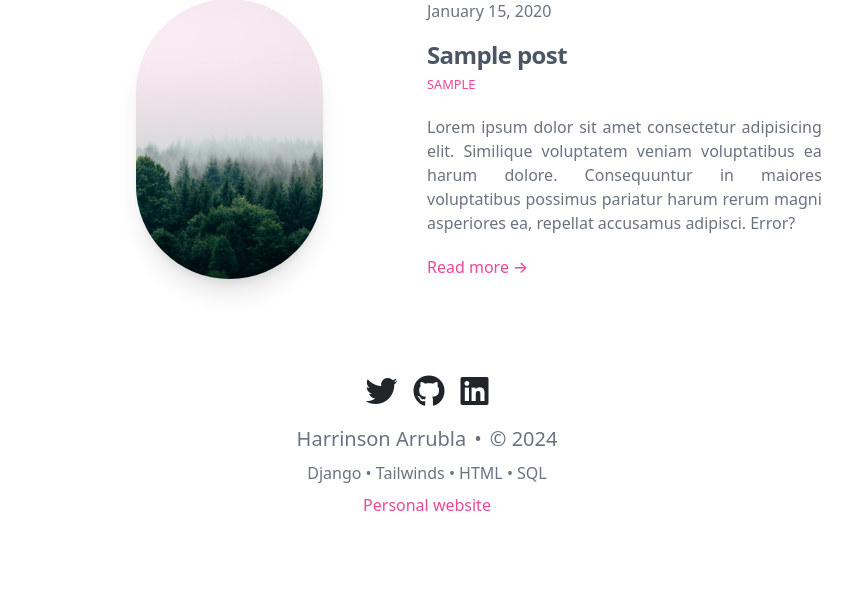
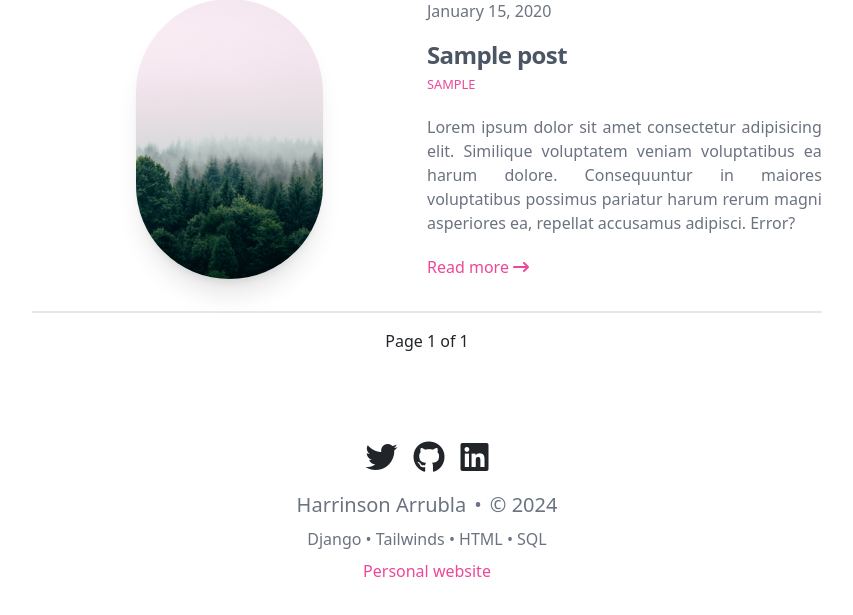
Before and after one commit to haarrublar/personalWebsite, a Django app: page /blog/ in a window 1280 px wide. Shown: the part 259-874 px from the top of the page, without its empty margins (213-1066 px from the left). Before the commit the page ends 770 px from the top, so only its background shows below. Run offline with Django 4.2, Linux system fonts and the light colour scheme; tables that the repository leaves empty hold one stand-in row (values such as "Sample post"); some libraries are stand-ins or nearby versions.

Commit message:
pagination added

```diff
--- a/blog/templates/blog/post/list.html
+++ b/blog/templates/blog/post/list.html
@@ -43,14 +43,16 @@
                                 Lorem ipsum dolor sit amet consectetur adipisicing elit. Similique voluptatem veniam voluptatibus ea harum dolore. Consequuntur in maiores voluptatibus possimus pariatur harum rerum magni asperiores ea, repellat accusamus adipisci. Error?
                             </p>
                             <a class="mt-auto card-text">
-                                Read more &rarr;
+                                Read more <i class="fa-solid fa-arrow-right-long"></i>
                             </a>
                         </div>
                     </div>
                 </div>
             {% endfor %}
 
-
+            <div class="flex justify-center items-center">
+                {% include 'paginator.html' with page=posts%}
+            </div>
         </div>
     </div>
 {% endblock  %}
--- /dev/null
+++ b/blog/templates/paginator.html
@@ -0,0 +1,21 @@
+<div class="pagination mt-3 mb-4">
+    <div class="grid gap-x-0 grid-cols-3 step-links">
+        <div class="order-1 flex justify-end">
+            {% if page.has_previous %}
+            <a href="?page={{ page.previous_page_number }}" class="text-primary-700">
+                <i class="fa-solid fa-angle-left fa-lg"></i><i class="fa-solid fa-angle-left"></i> Previous
+            </a>
+            {% endif %}
+        </div>
+        <div class="order-2 mx-2">
+            Page {{ page.number }} of {{ page.paginator.num_pages}}
+        </div>
+        <div class="order-3 flex justify-start">
+            {% if page.has_next %}
+            <a href="?page={{ page.next_page_number }}" class="text-primary-700">
+                Next <i class="fa-solid fa-angle-right"></i><i class="fa-solid fa-angle-right fa-lg"></i>
+            </a>
+            {% endif %}
+        </div>
+    </div>
+</div>
--- a/blog/views.py
+++ b/blog/views.py
@@ -2,6 +2,7 @@ from django.shortcuts import render, redirect
 from django.http import HttpResponseRedirect
 from .models import Post
 from django.shortcuts import get_object_or_404
+from django.core.paginator import Paginator
 
 
 def post_list(request):
@@ -9,7 +10,11 @@ def post_list(request):
     Create a post list accessing to the Post in the DB using the Manager for the Post Class PublishedManager.
     """
     # call the Published manager using the object within the Post class.
-    posts = Post.published.all()
+    post_list = Post.published.all()
+    paginator = Paginator(post_list,5)
+    page_number = request.GET.get('page',1)
+    posts = paginator.page(page_number)
+
     return render(request,
                   'blog/post/list.html',
                   {'posts': posts}
--- a/static/css/base/main.css
+++ b/static/css/base/main.css
@@ -1336,6 +1336,22 @@ select {
   left: -0.875rem;
 }
 
+.order-1 {
+  order: 1;
+}
+
+.order-2 {
+  order: 2;
+}
+
+.order-3 {
+  order: 3;
+}
+
+.col-span-1 {
+  grid-column: span 1 / span 1;
+}
+
 .float-end {
   float: inline-end;
 }
@@ -1375,6 +1391,16 @@ select {
   margin-bottom: 1.5rem;
 }
 
+.mx-4 {
+  margin-left: 1rem;
+  margin-right: 1rem;
+}
+
+.mx-2 {
+  margin-left: 0.5rem;
+  margin-right: 0.5rem;
+}
+
 .mb-0 {
   margin-bottom: 0px;
 }
@@ -1523,6 +1549,14 @@ select {
   flex-grow: 1;
 }
 
+.grid-cols-1 {
+  grid-template-columns: repeat(1, minmax(0, 1fr));
+}
+
+.grid-cols-3 {
+  grid-template-columns: repeat(3, minmax(0, 1fr));
+}
+
 .flex-col {
   flex-direction: column;
 }
@@ -1561,6 +1595,29 @@ select {
 
 .gap-3 {
   gap: 0.75rem;
+}
+
+.gap-4 {
+  gap: 1rem;
+}
+
+.gap-2 {
+  gap: 0.5rem;
+}
+
+.gap-x-4 {
+  -moz-column-gap: 1rem;
+       column-gap: 1rem;
+}
+
+.gap-x-0 {
+  -moz-column-gap: 0px;
+       column-gap: 0px;
+}
+
+.gap-x-2 {
+  -moz-column-gap: 0.5rem;
+       column-gap: 0.5rem;
 }
 
 .space-x-2 > :not([hidden]) ~ :not([hidden]) {
@@ -1598,6 +1655,10 @@ select {
   border-color: rgb(229 231 235 / var(--tw-divide-opacity));
 }
 
+.self-end {
+  align-self: flex-end;
+}
+
 .whitespace-nowrap {
   white-space: nowrap;
 }
@@ -1658,6 +1719,16 @@ select {
 .bg-blue-200 {
   --tw-bg-opacity: 1;
   background-color: rgb(191 219 254 / var(--tw-bg-opacity));
+}
+
+.bg-yellow-300 {
+  --tw-bg-opacity: 1;
+  background-color: rgb(253 224 71 / var(--tw-bg-opacity));
+}
+
+.bg-red-300 {
+  --tw-bg-opacity: 1;
+  background-color: rgb(252 165 165 / var(--tw-bg-opacity));
 }
 
 .bg-gradient-to-b {
@@ -1926,6 +1997,18 @@ select {
 .title-link:hover {
   color: #1f2937;
 }
+
+/* -------------------------------------------*/
+
+/* Paginator */
+
+/* .pagination {
+   display: flex;
+   justify-self: center;
+   align-items: center;
+} */
+
+/*__________________________________________*/
 
 /* -----------------------------------------------*/
 
--- a/website/templates/home/author_intro.html
+++ b/website/templates/home/author_intro.html
@@ -9,7 +9,9 @@
   </h2>
   <div class="mt-8 mb-4 text-gray-500 dark:text-gray-400 text-justify">
     <p>
-      Welcome to this blog website. It is under construction, and new blogs, UX features, and styling will be added continuously. My resume, work experience, and academic experience are presented in detail. However, I am not solely focused on academics; in this blog, I strive to present the other side of the coin. <a href="{% url 'about' %}" class="text-primary-700 text-2xl font-extrabold">&rarr;</a>
+      Welcome to this blog website. It is under construction, and new blogs, UX features, and styling will be added continuously. My resume, work experience, and academic experience are presented in detail. However, I am not solely focused on academics; in this blog, I strive to present the other side of the coin. <a href="{% url 'about' %}" class="text-primary-700 font-extrabold">
+        <i class="fa-solid fa-arrow-right-long"></i>
+      </a>
     </p>
   </div>
 </div>
```
Also changed, not shown: static/css/tw/tailwind-input.css.
